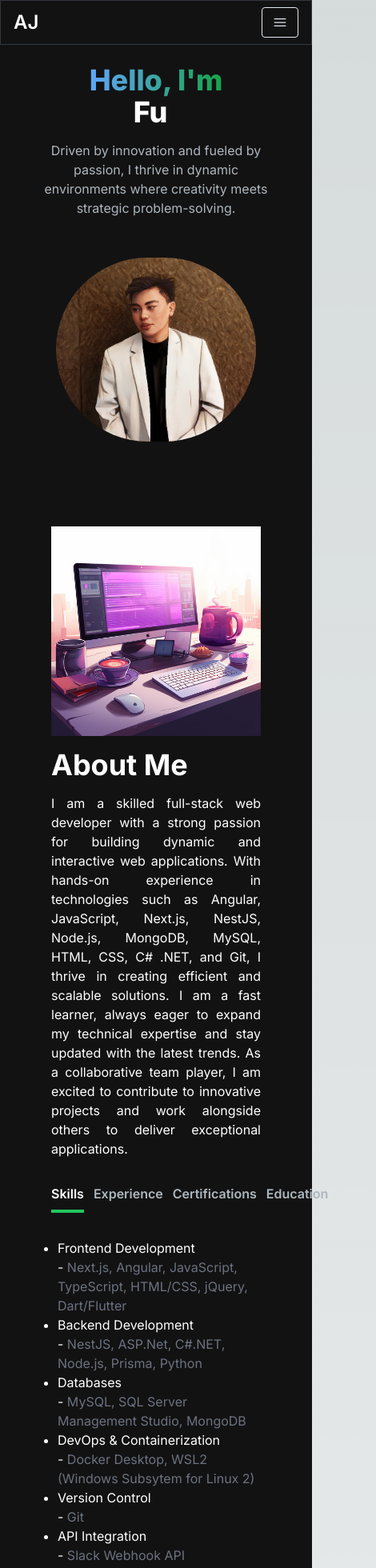
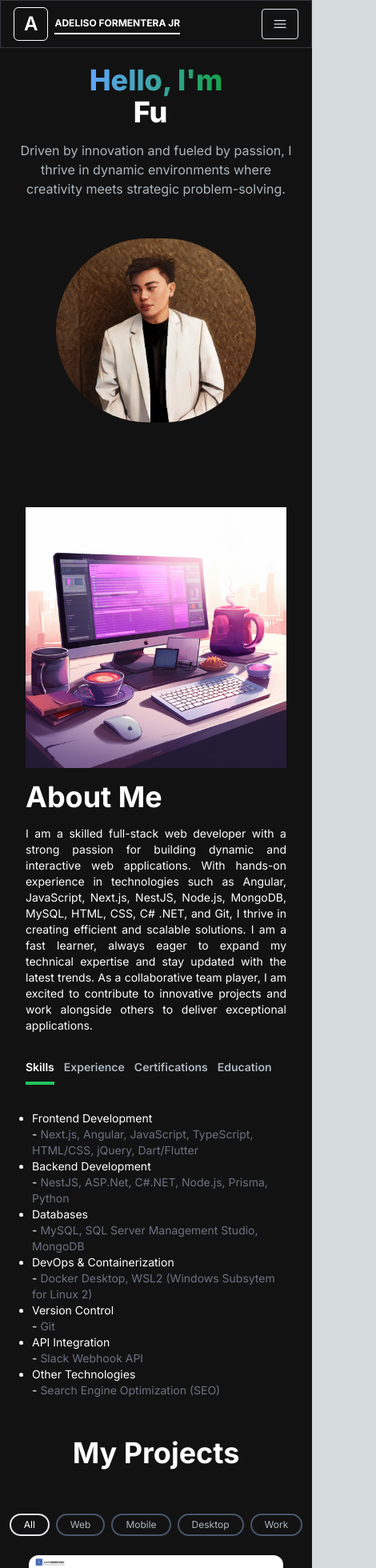
Before and after one commit to ajformen/portfolio-aj, a Next.js app: page / in a window 390 px wide. Shown: the top 1960 px of the page at 80% size, 470 px wide, since content can reach past the window. Built offline with nearby package versions, Linux system fonts and the light colour scheme.

Commit message:
AJ-fix-layout-for-mobile-devices-and-added-new-project-and-resume

```diff
--- a/src/app/components/AboutSection.jsx
+++ b/src/app/components/AboutSection.jsx
@@ -99,11 +99,11 @@ const AboutSection = () => {
 
   return (
     <section className="text-white" id="about">
-      <div className="md:grid md:grid-cols-2 gap-8 items-center py-8 px-4 xl:gap-16 sm:py-16 xl:px-16">
+      <div className="md:grid md:grid-cols-1 lg:grid-cols-2 gap-8 items-center py-8 px-4 xl:gap-16 sm:py-16 xl:px-16">
         <Image src="/images/about-image.png" width={500} height={500} alt="about image" priority />
         <div className="mt-4 md:mt-0 text-left flex flex-col h-full">
           <h2 className="text-4xl font-bold text-white mb-4">About Me</h2>
-          <p className="text-base lg:text-lg text-justify">
+          <p className="text-sm md:text-base lg:text-lg text-justify">
             I am a skilled full-stack web developer with a strong passion for building dynamic and interactive web
             applications. With hands-on experience in technologies such as Angular, JavaScript, Next.js, NestJS,
             Node.js, MongoDB, MySQL, HTML, CSS, C# .NET, and Git, I thrive in creating efficient and scalable
@@ -111,7 +111,7 @@ const AboutSection = () => {
             the latest trends. As a collaborative team player, I am excited to contribute to innovative projects and
             work alongside others to deliver exceptional applications.
           </p>
-          <div className="flex flex-row justify-start mt-8">
+          <div className="flex flex-row justify-start mt-8 text-sm md:text-base">
             <TabButton
               selectTab={() => handleTabChange("skills")}
               active={tab === "skills"}
@@ -141,7 +141,7 @@ const AboutSection = () => {
               Education{" "}
             </TabButton>
           </div>
-          <div className="mt-8">
+          <div className="mt-8 text-sm md:text-base">
             {TAB_DATA.find((t) => t.id === tab).content}
           </div>
         </div>
--- a/src/app/components/Footer.jsx
+++ b/src/app/components/Footer.jsx
@@ -3,9 +3,16 @@ import React from "react";
 const Footer = () => {
   return (
     <footer className="mt-24 footer border z-10 border-t-[#33353F] border-l-transparent border-r-transparent text-white">
-      <div className="container p-12 flex justify-between">
-        <span>AJ</span>
-        <p className="text-slate-600">All rights reserved.</p>
+      <div className="container p-12 flex justify-between items-center">
+        <div className="flex items-center gap-2">
+          <div className="border border-white text-white font-BOLD rounded-md w-auto pt-1 pb-1 pl-3 pr-3">A</div>
+          <div className="flex font-bold text-xs md:text-sm border-b-2 border-white pt-1 md:pt-2 pb-1">
+            <div>ADELISO</div>
+            <div>&nbsp;</div>
+            <div>FORMENTERA JR</div>
+          </div>
+        </div>
+        <p className="text-slate-600 text-xs md:text-base">All rights reserved.</p>
       </div>
     </footer>
   );
--- a/src/app/components/NavLink.jsx
+++ b/src/app/components/NavLink.jsx
@@ -5,6 +5,8 @@ const NavLink = ({ href, title }) => {
     <Link
       href={href}
       className="block py-2 pl-3 pr-4 text-[#ADB7BE] sm:text-xl rounded md:p-0 hover:text-white"
+      target={title === "Resume" ? "_blank" : ""}
+      rel={title === "Resume" ? "noopener noreferrer" : ""}
     >
       {title}
     </Link>
--- a/src/app/components/Navbar.jsx
+++ b/src/app/components/Navbar.jsx
@@ -18,6 +18,10 @@ const navLinks = [
     title: "Connect",
     path: "#contact",
   },
+  {
+    title: "Resume",
+    path: "/file/Resume_Adeliso_Formentera_Jr.pdf",
+  }
 ];
 
 const Navbar = () => {
@@ -30,7 +34,14 @@ const Navbar = () => {
           href={"/"}
           className="text-2xl md:text-5xl text-white font-semibold"
         >
-          AJ
+          <div className="flex items-center gap-2">
+            <div className="border border-white text-white font-BOLD rounded-md w-auto pt-1 pb-1 pl-3 pr-3">A</div>
+            <div className="flex font-bold text-xs md:text-sm border-b-2 border-white pt-1 md:pt-2 pb-1">
+              <div>ADELISO</div>
+              <div>&nbsp;</div>
+              <div>FORMENTERA JR</div>
+            </div>
+          </div>
         </Link>
         <div className="mobile-menu block md:hidden">
           {!navbarOpen ? (
@@ -56,6 +67,14 @@ const Navbar = () => {
                 <NavLink href={link.path} title={link.title} />
               </li>
             ))}
+            {/* <li
+              href="/file/Resume_Adeliso_Formentera_Jr.pdf"
+              className="block py-2 pl-3 pr-4 text-[#ADB7BE] sm:text-xl rounded md:p-0 hover:text-white cursor-pointer"
+              target="_blank"
+              rel="noopener noreferrer"
+            >
+              Resume
+            </li> */}
           </ul>
         </div>
       </div>
--- a/src/app/components/ProjectTag.jsx
+++ b/src/app/components/ProjectTag.jsx
@@ -6,7 +6,7 @@ const ProjectTag = ({ name, onClick, isSelected }) => {
     : "text-[#ADB7BE] border-slate-600 hover:border-white";
   return (
     <button
-      className={`${buttonStyles} rounded-full border-2 px-6 py-3 text-xl cursor-pointer`}
+      className={`${buttonStyles} rounded-full border-2 px-4 md:px-6 py-1 md:py-3 text-xs md:text-xl cursor-pointer`}
       onClick={() => onClick(name)}
     >
       {name}
--- a/src/app/components/ProjectsSection.jsx
+++ b/src/app/components/ProjectsSection.jsx
@@ -80,6 +80,15 @@ const projectsData = [
     gitUrl: "/",
     previewUrl: "https://fishtix.fishbulb.dev/account/login",
   },
+  {
+    id: 9,
+    title: "Facebook Ads Portfolio",
+    description: "A Dynamic Portfolio for the Facebook Ads Specialist",
+    image: "/images/fb-ads-portfolio.png",
+    tag: ["All", "Web"],
+    gitUrl: "/",
+    previewUrl: "https://jeecreative-fbads.vercel.app/",
+  },
 ];
 
 const ProjectsSection = () => {
@@ -132,7 +141,7 @@ const ProjectsSection = () => {
           isSelected={tag === "Work"}
         />
       </div>
-      <ul ref={ref} className="grid md:grid-cols-3 gap-8 md:gap-12">
+      <ul ref={ref} className="grid md:grid-cols-1 lg:grid-cols-2 xl:grid-cols-3 gap-8 md:gap-12 pl-5 pr-5 md:pl-14 md:pr-14 lg:pl-0 lg:pr-0">
         {filteredProjects
           .sort((a, b) => b.id - a.id)
           .map((project, index) => (
--- a/src/app/page.js
+++ b/src/app/page.js
@@ -9,7 +9,7 @@ export default function Home() {
   return (
     <main className="flex min-h-screen flex-col bg-[#121212]">
       <Navbar />
-      <div className="container mx-auto px-12 py-4">
+      <div className="container mx-auto px-4 md:px-12 py-4">
         <HeroSection />
         <AboutSection />
         <ProjectsSection />
```
Also changed, not shown: public/images/fb-ads-portfolio.png (added), 1 other file (tests, documents, lock files or other folders).
